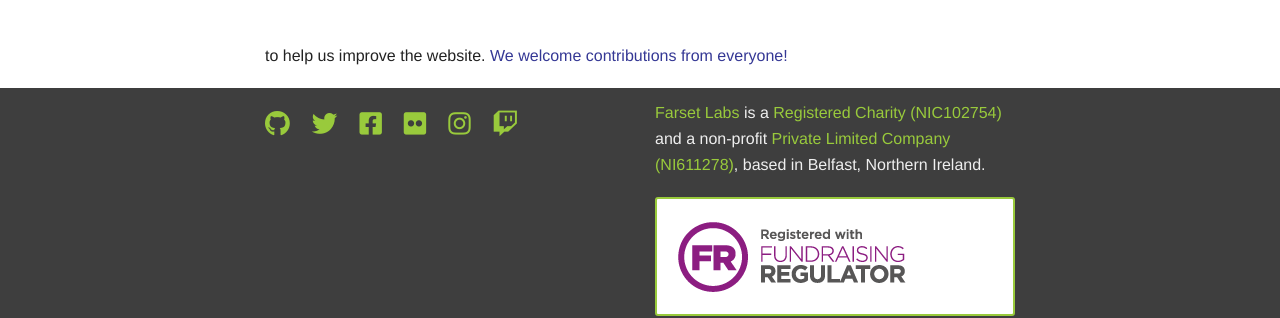
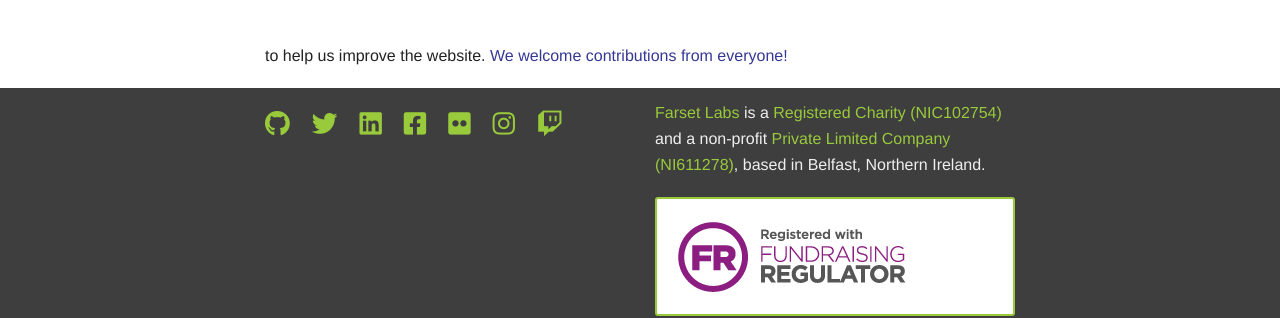
Before and after one commit to FarsetLabs/farsetlabs.github.io, a Jekyll site: the page built from index.html, in a window 1280 px wide. Shown: the part 1445-1763 px from the top of the page. Built offline with Jekyll 4.4.1, drawn with Linux system fonts in a browser that asks for light colours; nearby versions of some CDN libraries; the list of posts is cut into pages by our own code.

Commit message:
Add LinkedIn to footer

```diff
--- a/_config.yml
+++ b/_config.yml
@@ -22,6 +22,7 @@ social:
   flickr: "https://www.flickr.com/groups/farset_labs"
   twitch: "https://www.twitch.tv/farsetlabs"
   instagram: "https://www.instagram.com/farsetlabs"
+  linkedin: "https://uk.linkedin.com/company/farset-labs"
 officers:
   - name: Colin Mitchell, Secretary
     pronouns: "he/him"
--- a/_layouts/default.html
+++ b/_layouts/default.html
@@ -216,6 +216,11 @@
                 </a>
               </li>
               <li>
+                <a href="{{site.social.linkedin}}" rel="publisher">
+                  <i class="fab fa-linkedin"></i>
+                </a>
+              </li>
+              <li>
                 <a href="{{site.social.facebook}}" rel="publisher">
                   <i class="fab fa-facebook-square"></i>
                 </a>
```
